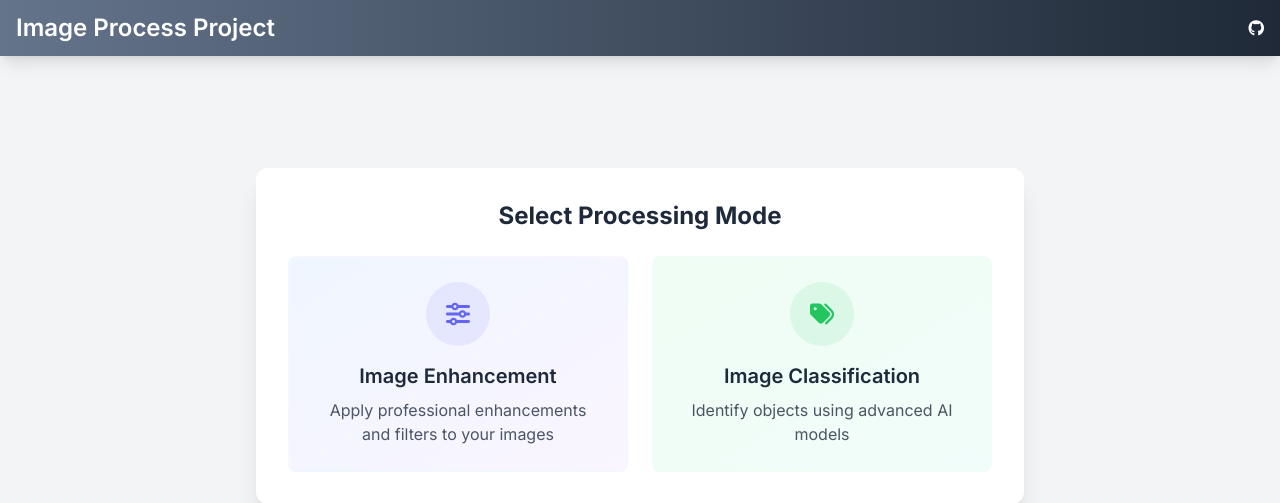
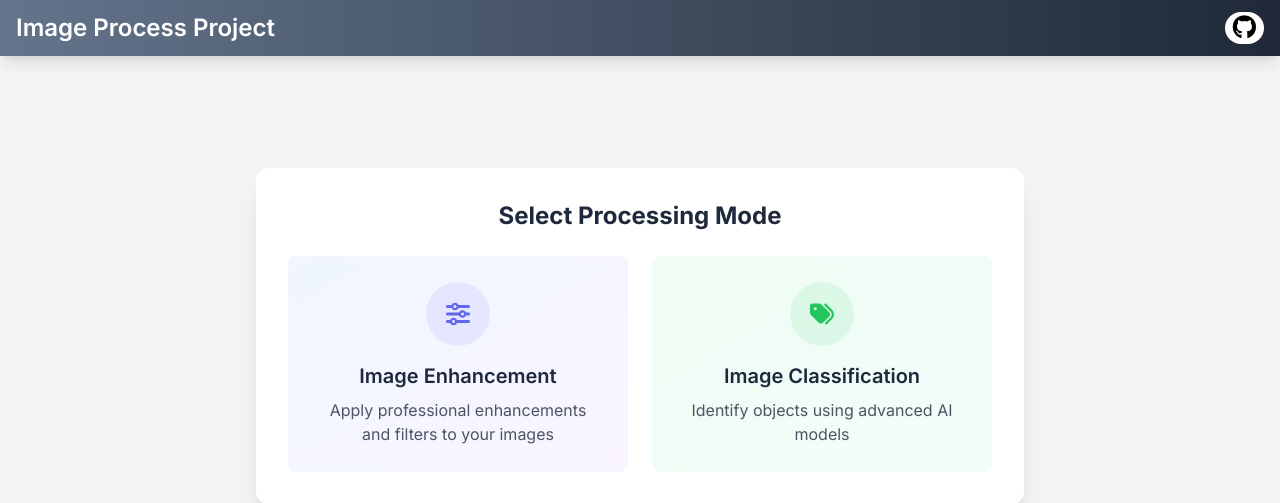
Before and after one commit to abdaLLa230/Image-processing-Practical-Project, a Flask app: page / in a window 1280 px wide. Shown: the top 503 px of the page. Run offline with Flask 3, Linux system fonts and the light colour scheme; some libraries are stand-ins or nearby versions.

Commit message:
Update index.html

```diff
--- a/Templates/index.html
+++ b/Templates/index.html
@@ -55,7 +55,7 @@
             >
               <span>Image Process Project</span>
             </h1>
-            <a href="https://github.com/abdaLLa230/Image-processing-Practical-Project.git" target="_self">
+            <a href="https://github.com/abdaLLa230/Image-processing-Practical-Project.git" target="_self" class="text-2xl bg-white text-black rounded-3xl px-2">
             <i class="fa-brands fa-github"></i></a>
           </div>
         </div>
```
